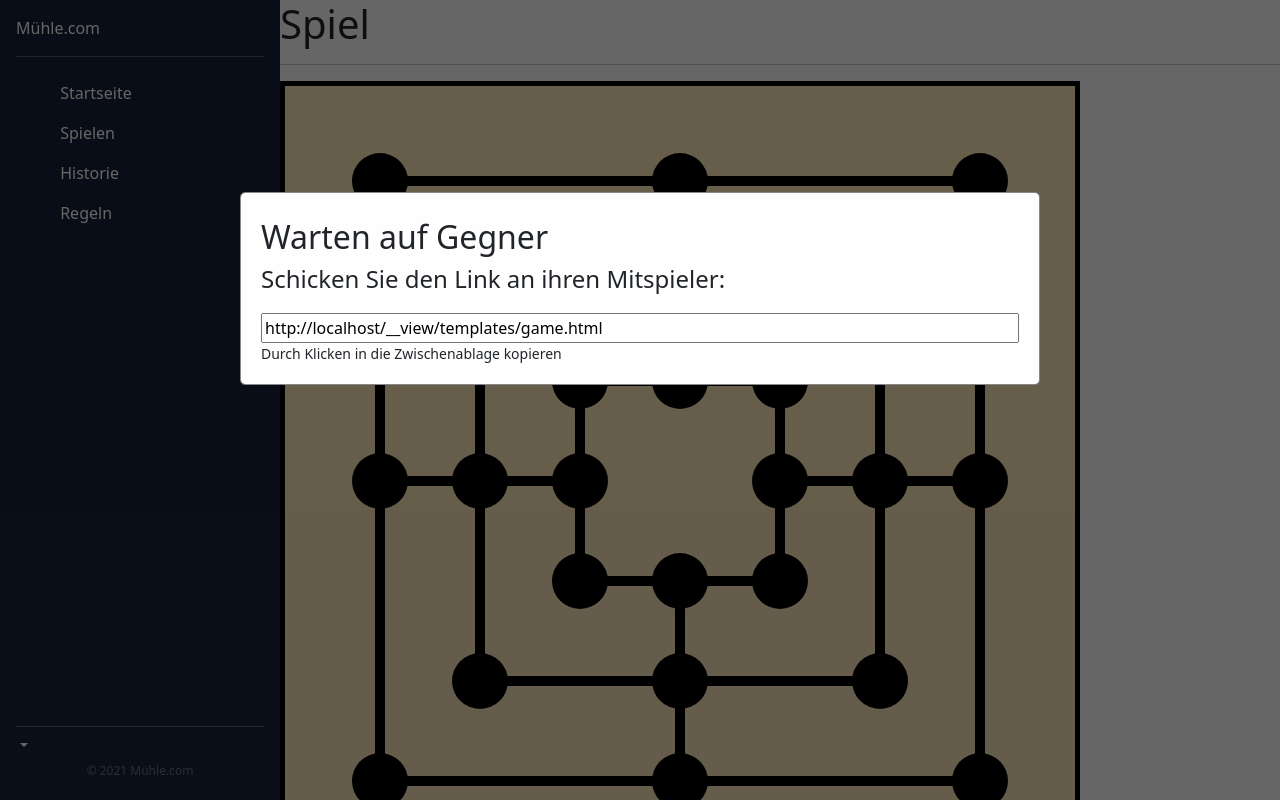
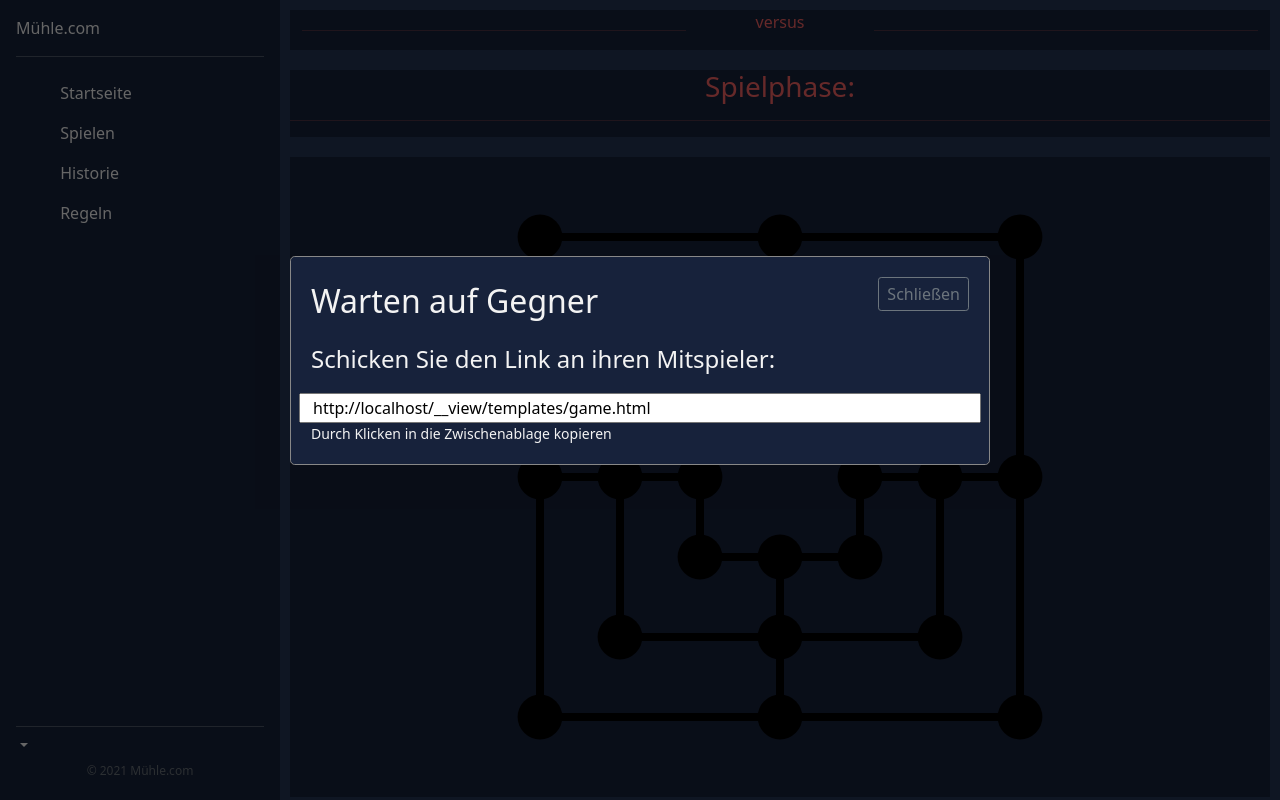
Before and after one commit to replystudents/Flask_Muehle, a Flask app: template templates/game.html in a window 1280 px wide. Run offline with Flask 2, Linux system fonts and the light colour scheme; the template is opened without the code that fills it, so the values that code supplies are empty; some libraries are stand-ins or nearby versions.

Commit message:
added design to gamepage added option to close popups

```diff
--- a/app.py
+++ b/app.py
@@ -9,7 +9,7 @@ import eventlet
 app = Flask(__name__)
 app.secret_key = "secret_key_for_the_sessions"
 app.config[
-    'SQLALCHEMY_DATABASE_URI'] = 'sqlite:////tmp/muehle_db.sqlite'  # mac: 'sqlite:////tmp/muehle_db.sqlite'  # windows: 'sqlite:///C:\\dbtest\\foo.db'
+    'SQLALCHEMY_DATABASE_URI'] = 'sqlite:///C:\\dbtest\\foo.db'  # mac: 'sqlite:////tmp/muehle_db.sqlite'  # windows: 'sqlite:///C:\\dbtest\\foo.db'
 app.config['SQLALCHEMY_TRACK_MODIFICATIONS'] = False
 
 db.init_app(app)
--- a/static/js/game.js
+++ b/static/js/game.js
@@ -32,6 +32,7 @@ let player;
 let enemyplayer;
 
 svg.on('click', function () {
+    if (gamedata) {
         if (gamedata.state === 'PLACE_PHASE') {
             let mouse = d3.mouse(this);
             let elem = document.elementFromPoint(mouse[0] * coordinateFactorX + coordinateOffsetX, mouse[1] * coordinateFactorY + coordinateOffsetY);
@@ -44,6 +45,7 @@ svg.on('click', function () {
             let elem = document.elementFromPoint(mouse[0] * coordinateFactorX + coordinateOffsetX, mouse[1] * coordinateFactorY + coordinateOffsetY);
             if (elem.classList.contains("player") && !elem.classList.contains(player)) {
                 removeTokenFromBoard(elem.id.split('-')[1], elem.id)
+            }
         }
     }
 })
@@ -140,18 +142,18 @@ function hideStone(hide) {
 }
 
 function startGame() {
-    var modal = document.getElementById("waitingpopup");
-    modal.style.display = "none";
+    var waitingpopup = document.getElementById("waitingpopup");
+    waitingpopup.style.display = "none";
 
     let enemyName = document.getElementById('enemyName')
     if (gamedata.player1 === username) {
         player = 'player1'
         enemyplayer = 'player2'
-        enemyName.innerText = enemyName.innerText + ' ' + gamedata.player2
+        enemyName.innerText = gamedata.player2
     } else {
         player = 'player2'
         enemyplayer = 'player1'
-        enemyName.innerText = enemyName.innerText + ' ' + gamedata.player1
+        enemyName.innerText = gamedata.player1
     }
 
     nextMove()
@@ -162,26 +164,31 @@ function nextMove() {
     let dots = d3.selectAll('circle.dot')
     let ownTokens = d3.selectAll('circle.player1')
     let enemyTokens = d3.selectAll('circle.player2')
+    let gamephase = document.getElementById('gamephase')
     if (gamedata.activePlayer === username) {
         ownTokens = d3.selectAll('circle.' + player)
         enemyTokens = d3.selectAll('circle.' + enemyplayer)
         switch (gamedata.state) {
             case 'PLACE_PHASE':
+                gamephase.innerText = 'Platzieren Sie einen Spielstein auf einem freien Punkt.'
                 dots.style('cursor', 'pointer')
                 ownTokens.style('cursor', 'not-allowed')
                 enemyTokens.style('cursor', 'not-allowed')
                 break;
             case 'PLAYING_PHASE':
+                gamephase.innerText = 'Bewegen Sie einen Spielsteine durch Drag&Drop.'
                 dots.style('cursor', 'not-allowed')
                 ownTokens.style('cursor', 'grab')
                 enemyTokens.style('cursor', 'not-allowed')
                 break;
             case 'MILL':
+                gamephase.innerText = 'Entfernen Sie einen Spielstein Ihres Gegenspielers.'
                 dots.style('cursor', 'not-allowed')
                 ownTokens.style('cursor', 'not-allowed')
                 enemyTokens.style('cursor', 'pointer')
                 break;
             case'END':
+                gamephase.innerText = 'Das Spiel ist beendet.'
                 dots.style('cursor', 'default')
                 ownTokens.style('cursor', 'default')
                 enemyTokens.style('cursor', 'default')
@@ -190,6 +197,7 @@ function nextMove() {
                 break;
         }
     } else {
+        gamephase.innerText = 'Ihr Gegenspieler ist am Zug.'
         dots.style('cursor', 'not-allowed')
         ownTokens.style('cursor', 'not-allowed')
         enemyTokens.style('cursor', 'not-allowed')
@@ -209,18 +217,18 @@ function nextMove() {
     }
 
 
-    let enemyName = document.getElementById('enemyName')
-    let ownName = document.getElementById('ownName')
-    let border = document.getElementById('border')
-    if (gamedata.activePlayer === username) {
-        border.style.stroke = 'green'
-        ownName.style.color = 'green'
-        enemyName.style.color = 'black'
-    } else {
-        border.style.stroke = 'black'
-        ownName.style.color = 'black'
-        enemyName.style.color = 'green'
-    }
+    // let enemyName = document.getElementById('enemyName')
+    // let ownName = document.getElementById('ownName')
+    // let border = document.getElementById('border')
+    // if (gamedata.activePlayer === username) {
+    //     // border.style.stroke = 'var(--secondary-color)'
+    //     // ownName.style.color = 'var(--secondary-color)'
+    //     // enemyName.style.color = 'var(--secondary-color)'
+    // } else {
+    //     // border.style.stroke = 'var(--primary-color)'
+    //     // ownName.style.color = 'var(--primary-color)'
+    //     // enemyName.style.color = 'var(--primary-color)'
+    // }
 }
 
 
@@ -393,3 +401,28 @@ function setGame(tokenAttributes) {
     }
     nextMove()
 }
+
+
+// Get the popup
+let popup = document.getElementById('popup');
+let waitingpopup = document.getElementById('waitingpopup');
+
+// When the user clicks anywhere outside of the popup, close it
+window.onclick = function (event) {
+    if (event.target === popup) {
+        popup.style.display = "none";
+    }
+    if (event.target === waitingpopup) {
+        waitingpopup.style.display = "none";
+    }
+}
+
+function closePopup() {
+    if (popup) {
+        popup.style.display = "none";
+    }
+    if (waitingpopup) {
+
+        waitingpopup.style.display = "none";
+    }
+}
--- a/static/styles/game.css
+++ b/static/styles/game.css
@@ -13,7 +13,7 @@
 .player {
     r: 20;
     stroke-width: 2;
-    z-index:1;
+    z-index: 1;
 }
 
 .player1 {
@@ -35,10 +35,6 @@
     /*cursor: move;*/
 }
 
-#game {
-    background-color: rgba(255, 210, 120, 0.5);
-    max-width:800px;
-}
 
 #dot {
 
@@ -56,8 +52,8 @@
 
 #border {
     fill: none;
-    stroke: black;
-    stroke-width: 5;
+    /*stroke: black;*/
+    /*stroke-width: 5;*/
 }
 
 #outerrect,
@@ -77,18 +73,24 @@
     width: 100%; /* Full width */
     height: 100%; /* Full height */
     overflow: auto; /* Enable scroll if needed */
-  background-color: rgb(0,0,0); /* Fallback color */
-  background-color: rgba(0,0,0,0.6); /* Black w/ opacity */
+    background-color: var(--background-color); /* Fallback color */
+    background-color: rgba(0, 0, 0, 0.6); /* Black w/ opacity */
 }
 
 /* Modal Content/Box */
 .modal-content {
-  background-color: #fefefe;
-  margin: 15% auto; /* 15% from the top and centered */
+    background-color: var(--background-color);
+    margin: 20% auto; /* 15% from the top and centered */
     padding: 20px;
     border: 1px solid #888;
     width: 80%; /* Could be more or less, depending on screen size */
-    max-width:800px
+    max-width: 700px;
+    display: block;
+}
+
+.button {
+    margin:10px;
+    font-size: 150%
 }
 
 /* The Close Button */
@@ -105,12 +107,56 @@
     text-decoration: none;
     cursor: pointer;
 }
+
 .popupheader {
-    font-size:200%;
+    font-size: 200%;
+    display: inline-block;
 }
+
 .popuptext {
-    font-size:150%;
+    font-size: 150%;
+    overflow-wrap: break-word;
 }
-#popup button {
-    font-size:150%
+
+#gameUrl {
+
 }
+
+.closebutton {
+    float: right;
+    font-size:100%;
+}
+
+#game {
+    background-color: var(--background-color);
+    max-width: 80vh;
+    margin: 0;
+    padding: 0;
+}
+
+.sections {
+    max-width: 1000px;
+    margin: 10px;
+    text-align: center;
+    justify-content: center;
+    align-items: center;
+    background: var(--background-color);
+    color: var(--secondary-color);
+    width: 100%;
+}
+
+#gamepage {
+    margin: auto;
+    width: 100%;
+    min-height: 100%;
+    background: var(--surface-color);
+    display: flex;
+    flex-wrap: wrap;
+    justify-content: center;
+    color: var(--font-color);
+    padding: 0;
+}
+
+#gamephase {
+    color: var(--font-color)
+}
--- a/templates/game.html
+++ b/templates/game.html
@@ -8,22 +8,31 @@
         integrity="sha512-q/dWJ3kcmjBLU4Qc47E4A9kTB4m3wuTY7vkFJDTZKjTs8jhyGQnaUrxa0Ytd0ssMZhbNua9hE+E7Qv1j+DyZwA=="
         crossorigin="anonymous"></script>
 
+<div id="gamepage">
 
     {% if newgame is true() %}
     <div id="popup" class="modal" style="display:block;">
         <div class="modal-content">
-        <span class="popupheader">
+
+            <p class="popupheader">
                 Neues Spiel starten
-        </span>
-        <p class="popuptext">Bitte wählen Sie ob Sie ein Spiel gegen einen menschlichen Spieler oder gegen den Computer
+            </p>
+            <button type="button" class="closebutton btn btn-outline-secondary btn-sm" onclick="closePopup()">
+                Schließen
+            </button>
+
+            <p class="popuptext">Bitte wählen Sie ob Sie ein Spiel gegen einen menschlichen Spieler oder gegen den
+                Computer
                 spielen möchten.</p>
             <form id="newgameform" method="post"></form>
-        <div class="btn-group-vertical" role="group">
-            <button class="btn btn-primary" type="submit" form="newgameform" name="gametype" value="human"
-                    ">Menschlicher Gegner
+            <div class="row" role="group">
+                <button class="button col-5 btn btn-primary" type="submit" form="newgameform" name="gametype"
+                        value="human"
+                >Menschlicher Gegner
                 </button>
-            <button class="btn btn-primary" type="submit" form="newgameform" name="gametype" value="bot"
-                    ">Computer Gegner
+                <button class="button col-5 btn btn-primary" type="submit" form="newgameform" name="gametype"
+                        value="bot"
+                >Computer Gegner
                 </button>
             </div>
 
@@ -32,25 +41,50 @@
     {% else %}
     <div id="waitingpopup" class="modal">
         <div class="modal-content">
-        <span class="popupheader">
+            <p class="popupheader">
                 Warten auf Gegner
-        </span>
+            </p>
+            <button type="button" class="closebutton btn btn-outline-secondary btn-sm" onclick="closePopup()">
+                Schließen
+            </button>
+
             <p class="popuptext">Schicken Sie den Link an ihren Mitspieler:</p>
-        <input id="gameUrl" type="text" value="" readonly>
+            <div class="row">
+
+                <input id="gameUrl" type="url" value="" readonly>
                 <small>Durch Klicken in die Zwischenablage kopieren</small>
+            </div>
         </div>
     </div>
     {% endif %}
 
-<div>
-    <h1>Spiel</h1>
+    <div class="sections row">
+        <div class="col-5">
+            <h2 id="ownName">{{user.username}}</h2>
+
+            <hr>
+            <p></p>
+        </div>
+        <div class="col-2">
+            <p>versus</p>
+        </div>
+        <div class="col-5">
+            <h2 id="enemyName"></h2>
+
+            <hr>
+            <p></p>
         </div>
 
-<div>
-    <h2 id="ownName">{{user.username}}</h2>
     </div>
+    <div class="sections row-1">
+        <h3>Spielphase:</h3>
         <hr>
-<div>
+        <p id="gamephase"></p>
+    </div>
+
+
+    <div class="sections row">
+
         <svg id="game" width="100%" height="100%" viewBox="0 0 400 400">
 
             <rect id="border" x="0" y="0" width="400" height="400"></rect>
@@ -91,10 +125,9 @@
 
         </svg>
         <script src="/static/js/game.js"></script>
+
     </div>
-<hr>
-<div>
-    <h2 id="enemyName">Versus:</h2>
+
 </div>
 
 
```
Also changed, not shown: README.md. Lines whose indentation alone changed are shown as unchanged.
